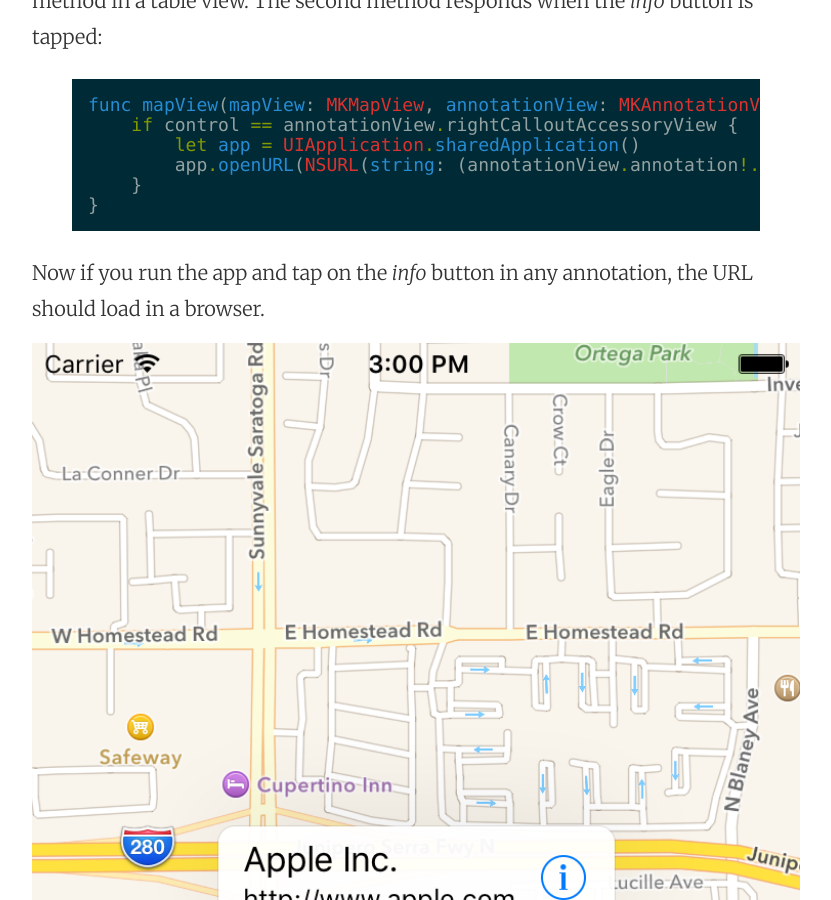
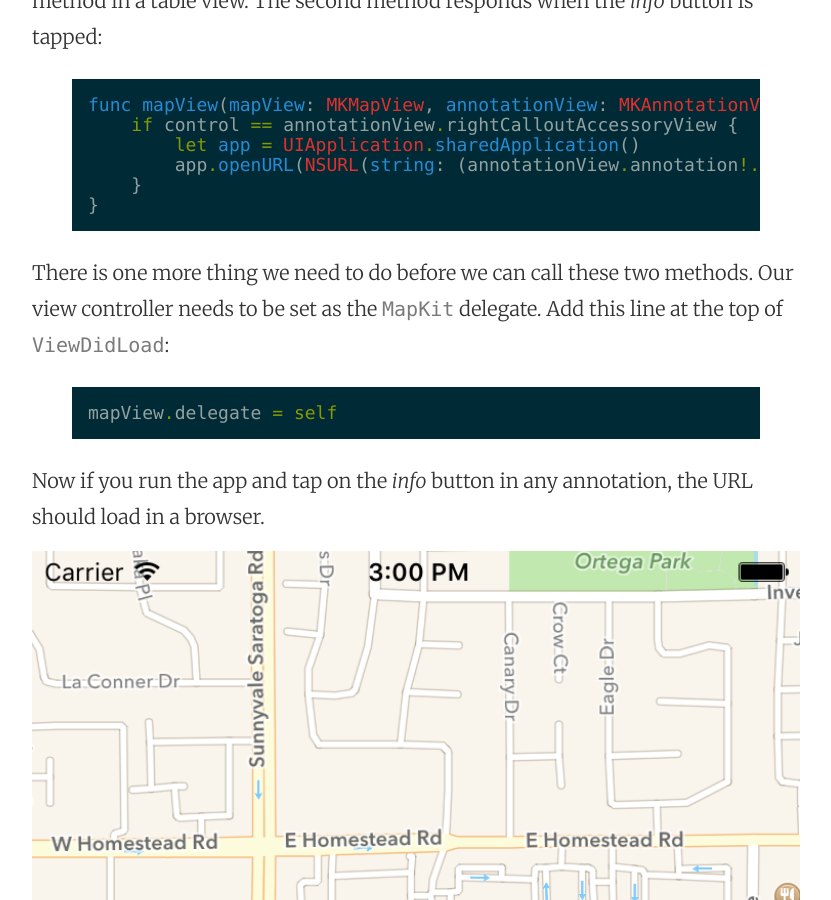
Before and after one commit to mhorga/mhorga.github.io, a Jekyll site: the page built from _posts/2015-08-01-introduction-to-mapkit.markdown, in a window 1280 px wide and 900 px high, scrolled down 3084 px. Shown: the whole window, without its empty margins (224-1055 px from the left). Built offline with Jekyll 4.4.1, drawn with Linux system fonts in a browser that asks for light colours.

Commit message:
Post update: Introduction to MapKit

```diff
--- a/_posts/2015-08-01-introduction-to-mapkit.markdown
+++ b/_posts/2015-08-01-introduction-to-mapkit.markdown
@@ -104,6 +104,12 @@
 }
 {% endhighlight %}
 
+There is one more thing we need to do before we can call these two methods. Our view controller needs to be set as the `MapKit` delegate. Add this line at the top of `ViewDidLoad`:
+
+{% highlight swift %}
+mapView.delegate = self
+{% endhighlight %}
+
 Now if you run the app and tap on the _info_ button in any annotation, the URL should load in a browser.
 
 ![alt text](https://github.com/mhorga/mhorga.github.io/raw/master/images/simulator3.png "MapKit")
```
